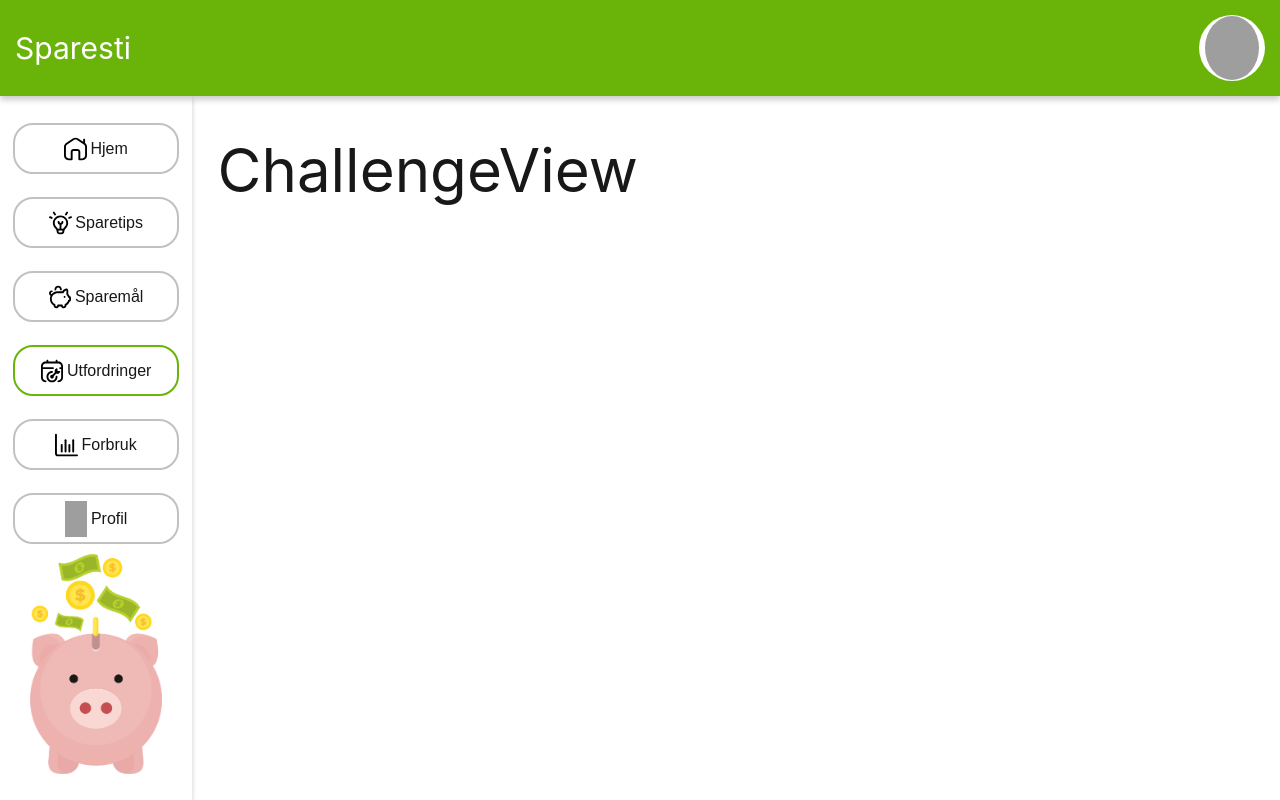
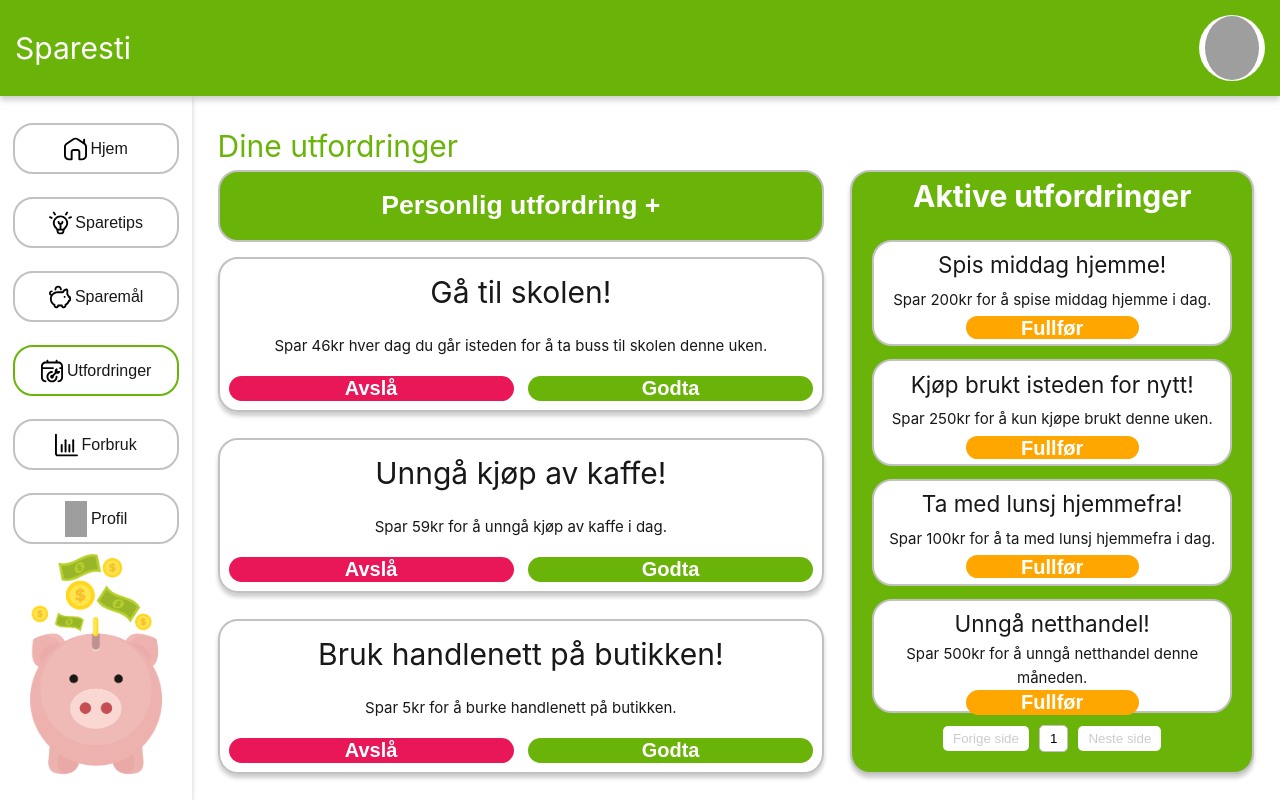
Before and after one commit to jensmjahle/Sparesti-frontend, a Vue app: page /homepage/challenge in a window 1280 px wide. Built offline with nearby package versions, Linux system fonts and the light colour scheme; grey boxes are pictures that could not be loaded.

Commit message:
Created layout and components for challenge view.

```diff
--- /dev/null
+++ b/src/components/challenge/ActiveChallengeDisplay.vue
@@ -0,0 +1,68 @@
+<script setup lang="ts">
+const props = defineProps({
+  id: Number,
+  title: String,
+  description: String
+});
+
+</script>
+
+<template>
+  <div class="potential-challenge-display">
+    <h3 class="title">{{props.title}}</h3>
+    <h4 class="description">{{props.description}}</h4>
+    <div class="button-container">
+      <button class="complete-button">
+        <h3 class="complete-button-text">Fullfør</h3>
+      </button>
+    </div>
+  </div>
+
+</template>
+
+<style scoped>
+.potential-challenge-display{
+  display: flex;
+  flex-direction: column;
+  padding: 1.5%;
+  place-content: space-between;
+}
+.title{
+  text-align: center;
+  color: var(--color-text-black);
+}
+
+.description{
+  text-align: center;
+  color: var(--color-text-black);
+}
+
+.button-container{
+  display: flex;
+  width: 100%;
+  height: 25%;
+  place-content: center;
+}
+
+.complete-button{
+  border-radius: 20px;
+  width: 50%;
+  height: 100%;
+  border: none;
+  background-color: var(--color-save-button);
+}
+
+.complete-button:hover{
+  transform: scale(1.02);
+}
+
+.complete-button:active{
+  background-color: var(--color-save-button-click);
+}
+
+.complete-button-text{
+  color: var(--color-headerText);
+  font-weight: bold;
+}
+
+</style>
--- /dev/null
+++ b/src/components/challenge/PotentialChallengeDisplay.vue
@@ -0,0 +1,81 @@
+<script setup lang="ts">
+
+const props = defineProps({
+  id: Number,
+  title: String,
+  description: String
+});
+
+</script>
+
+<template>
+  <div class="potential-challenge-display">
+    <h2 class="title">{{props.title}}</h2>
+    <h4 class="description">{{props.description}}</h4>
+    <div class="options">
+      <button class="option-button" id="decline-button">
+        <h3 class="button-text">Avslå</h3>
+      </button>
+      <button class="option-button" id="accept-button">
+        <h3 class="button-text">Godta</h3>
+      </button>
+
+    </div>
+  </div>
+</template>
+
+<style scoped>
+.potential-challenge-display{
+  display: flex;
+  flex-direction: column;
+  place-content: space-between;
+  padding: 1.5%;
+}
+
+.title{
+  text-align: center;
+}
+
+.description{
+  text-align: center;
+}
+
+.options{
+  display: flex;
+  flex-direction: row;
+  place-content: space-between;
+  gap: 2.5%;
+}
+
+.option-button{
+  width: 50%;
+  border-radius: 20px;
+  border: none;
+}
+
+.option-button:hover{
+  transform: scale(1.02);
+}
+
+.button-text{
+  color: var(--color-buttonText);
+  font-weight: bold;
+}
+
+#accept-button{
+  background-color: var(--color-confirm-button);
+}
+#accept-button:active{
+  background-color: var(--color-confirm-button-click);
+}
+
+#decline-button{
+  background-color: var(--color-cancel-button);
+}
+
+#decline-button:active{
+  background-color: var(--color-cancel-button-click);
+}
+
+
+</style>
--- a/src/router/index.ts
+++ b/src/router/index.ts
@@ -11,6 +11,7 @@ import LoginView from '@/views/FrontPage/LoginView.vue'
 import SignupView from '@/views/FrontPage/SignupView.vue'
 import RegisterPageView from '@/views/RegisterPageView.vue'
 import StartView from '@/views/FrontPage/StartView.vue'
+import CreateChallengeView from '@/views/HomePage/CreateChallengeView.vue'
 
 const router = createRouter({
   history: createWebHistory(import.meta.env.BASE_URL),
@@ -65,6 +66,10 @@ const router = createRouter({
           component: ChallengeView
         },
         {
+          path: 'create-challenge',
+          component: CreateChallengeView
+        },
+        {
           path: 'economy',
           component: EconomyView
         },
--- a/src/views/HomePage/ChallengeView.vue
+++ b/src/views/HomePage/ChallengeView.vue
@@ -1,11 +1,281 @@
 <script setup lang="ts">
+
+import PotentialChallengeDisplay from '@/components/challenge/PotentialChallengeDisplay.vue'
+import { ref } from 'vue'
+import ActiveChallengeDisplay from '@/components/challenge/ActiveChallengeDisplay.vue'
+import router from '@/router'
+
+const challengeRecomendationsTestData = [
+  {
+    id:1,
+    title:'Gå til skolen!',
+    description:'Spar 46kr hver dag du går isteden for å ta buss til skolen denne uken.'
+  },
+  { id: 2,
+    title:'Unngå kjøp av kaffe!',
+    description:'Spar 59kr for å unngå kjøp av kaffe i dag.'
+  },
+  { id: 3,
+    title:'Bruk handlenett på butikken!',
+    description:'Spar 5kr for å burke handlenett på butikken.'
+  },
+];
+
+const activeChallengesTestData = [
+  {
+    id: 4,
+    title:'Spis middag hjemme!',
+    description:'Spar 200kr for å spise middag hjemme i dag.'
+  },
+  { id: 5,
+    title:'Kjøp brukt isteden for nytt!',
+    description:'Spar 250kr for å kun kjøpe brukt denne uken.'
+  },
+  { id: 6,
+    title: 'Ta med lunsj hjemmefra!',
+    description:'Spar 100kr for å ta med lunsj hjemmefra i dag.'
+  },
+  { id: 7,
+    title: 'Unngå netthandel!',
+    description:'Spar 500kr for å unngå netthandel denne måneden.'
+  },
+]
+
+const activeChallenges = ref<Challenge[] | null>(activeChallengesTestData)
+
+const challengeRecommendations = ref<Challenge[] | null>(challengeRecomendationsTestData)
+
+const pages = ref<number>(1)
+const currentPage = ref<number>(0)
+const navigateTo = (path: string) => {
+  router.push(path)
+}
+
+const previousPage = () => {}
+const goToPage = (pageNumber:number) => {}
+
+const nextPage = () =>{}
+
+interface Challenge{
+  id: number;
+  title: string;
+  description: string
+}
 
 </script>
 
 <template>
-  <h1>ChallengeView</h1>
+  <div class="challenge-view">
+    <h2 class="title">Dine utfordringer</h2>
+    <div class="main">
+      <div class="left">
+        <button class="create-challenge-button" @click="navigateTo('/homepage/create-challenge')">
+          <h2 class="create-challenge-button-title">Personlig utfordring + </h2>
+        </button>
+        <div class="challenge-recommendations">
+          <PotentialChallengeDisplay
+            class="potential-challenge"
+            v-for="(potentialChallenge, index) in challengeRecommendations"
+            :key="index"
+            :id="potentialChallenge.id"
+            :title="potentialChallenge.title"
+            :description="potentialChallenge.description"
+          ></PotentialChallengeDisplay>
+        </div>
+      </div>
+
+      <div class="right">
+
+        <h2 class="active-challenges-title">Aktive utfordringer</h2>
+        <div class="active-challenges">
+          <ActiveChallengeDisplay
+            class="active-challenge"
+            v-for="(activeChallenge, index) in activeChallenges"
+            :key="index"
+            :id="activeChallenge.id"
+            :title="activeChallenge.title"
+            :description="activeChallenge.description"
+          ></ActiveChallengeDisplay>
+          <div class="pagination">
+            <button @click="previousPage" :disabled="currentPage === 0">Forige side</button>
+            <div  v-if="pages>0" class="page-numbers">
+              <button
+                v-for="pageNumber in pages"
+                :key="pageNumber-2"
+                @click="goToPage(pageNumber-1)"
+                :class="{ chosen: pageNumber-1 === currentPage }"
+              >{{ pageNumber}}</button>
+            </div>
+            <button @click="nextPage" :disabled="currentPage === pages - 1 || pages === 0">Neste side</button>
+          </div>
+        </div>
+      </div>
+    </div>
+  </div>
 </template>
 
 <style scoped>
+.challenge-view{
+  display: flex;
+  flex-direction: column;
+
+  height: 100%;
+  width: 100%;
+}
+
+.title{
+  color: var(--color-heading);
+}
+
+.main{
+  display: flex;
+  flex-direction: row;
+
+  height: 100%;
+  width: 100%;
+  gap: 2.5%;
+}
+
+.left{
+  display: flex;
+  flex-direction: column;
+  width: 60%;
+  gap: 2.5%;
+}
+
+.create-challenge-button{
+  border-radius: 20px;
+  background-color: var(--color-confirm-button);
+  border: 2px solid var(--color-border);
+  color: var(--color-button-text);
+  min-height: 12%;
+}
+
+.create-challenge-button:active{
+  background-color: var(--color-confirm-button-click);
+}
+
+.create-challenge-button:hover{
+  transform: scale(1.02);
+}
+
+.create-challenge-button-title{
+  font-weight: bold;
+}
+
+.challenge-recommendations{
+  display: flex;
+  flex-direction: column;
+  place-content: space-between;
+
+  height: 100%;
+  width: 100%;
+  gap: 2.5%;
+}
+
+.potential-challenge{
+  border-radius: 20px;
+  border: 2px solid var(--color-border);
+  box-shadow: 0 4px 4px var(--color-shadow);
+
+  min-height: 30%;
+  width: 100%;
+}
+
+.potential-challenge:hover{
+  transform: scale(1.02);
+}
+
+.right{
+  display: flex;
+  flex-direction: column;
+  border: 2px solid var(--color-border);
+  border-radius: 20px;
+  box-shadow: 0 4px 4px var(--color-shadow);
+  background-color: var(--color-heading);
+  height: 100%;
+  width: 40%;
+}
+
+.active-challenges-title{
+  color: var(--color-headerText);
+  text-align: center;
+  font-weight: bold;
+}
+
+.active-challenges{
+  display: flex;
+  flex-direction: column;
+  height: 100%;
+  width: 100%;
+  padding: 5.0%;
+  gap:2.5%
+}
+
+.active-challenge{
+  border-radius: 20px;
+  border: 2px solid var(--color-border);
+  background-color: var(--color-background-white);
+
+  min-height: calc(100%/4.8);
+  width: 100%;
+}
+
+.active-challenge:hover{
+  transform: scale(1.05);
+}
+
+.pagination {
+  display: flex;
+  justify-content: center;
+  align-items: center;
+  width: 100%;
+  flex: 1;
+}
+
+.pagination button {
+  padding: 5px 10px;
+  margin: 0 5px;
+  border: none;
+  border-radius: 5px;
+  background-color: var(--color-pageination-button);
+}
+
+.pagination button:hover {
+  transform: scale(1.05);
+}
+
+.pagination button:active{
+  background-color: var(--color-pageination-button-click);
+}
+
+.pagination button:disabled {
+  color: #ccc;
+  cursor: not-allowed;
+  transform: none;
+  background-color: var(--color-pageination-button) ;
+}
+
+.page-numbers {
+  display: flex;
+}
+
+.page-numbers button {
+  border: 1px solid var(--color-border);
+  border-radius: 5px;
+  background-color: var(--color-pageination-button);
+}
+
+.page-numbers button:hover {
+  transform: scale(1.05);
+}
+
+.page-numbers button:active {
+  background-color: var(--color-pageination-button-click);
+}
+
+.chosen{
+  background-color: black;
+}
 
 </style>
--- /dev/null
+++ b/src/views/HomePage/CreateChallengeView.vue
@@ -0,0 +1,38 @@
+<script setup lang="ts">
+
+</script>
+
+<template>
+  <div class="create-challenge-view">
+    <h2>Personlig utfordring</h2>
+    <div class="input-fields">
+      <div class="title">
+
+      </div>
+
+      <div class="description">
+
+      </div>
+
+      <div class="goalSum">
+
+      </div>
+
+      <div class="end-datre">
+
+      </div>
+
+    </div>
+  </div>
+
+</template>
+
+<style scoped>
+.create-challenge-view{
+  display: flex;
+  flex-direction: column;
+  width: 100%;
+  height: 100%;
+}
+
+</style>
```
